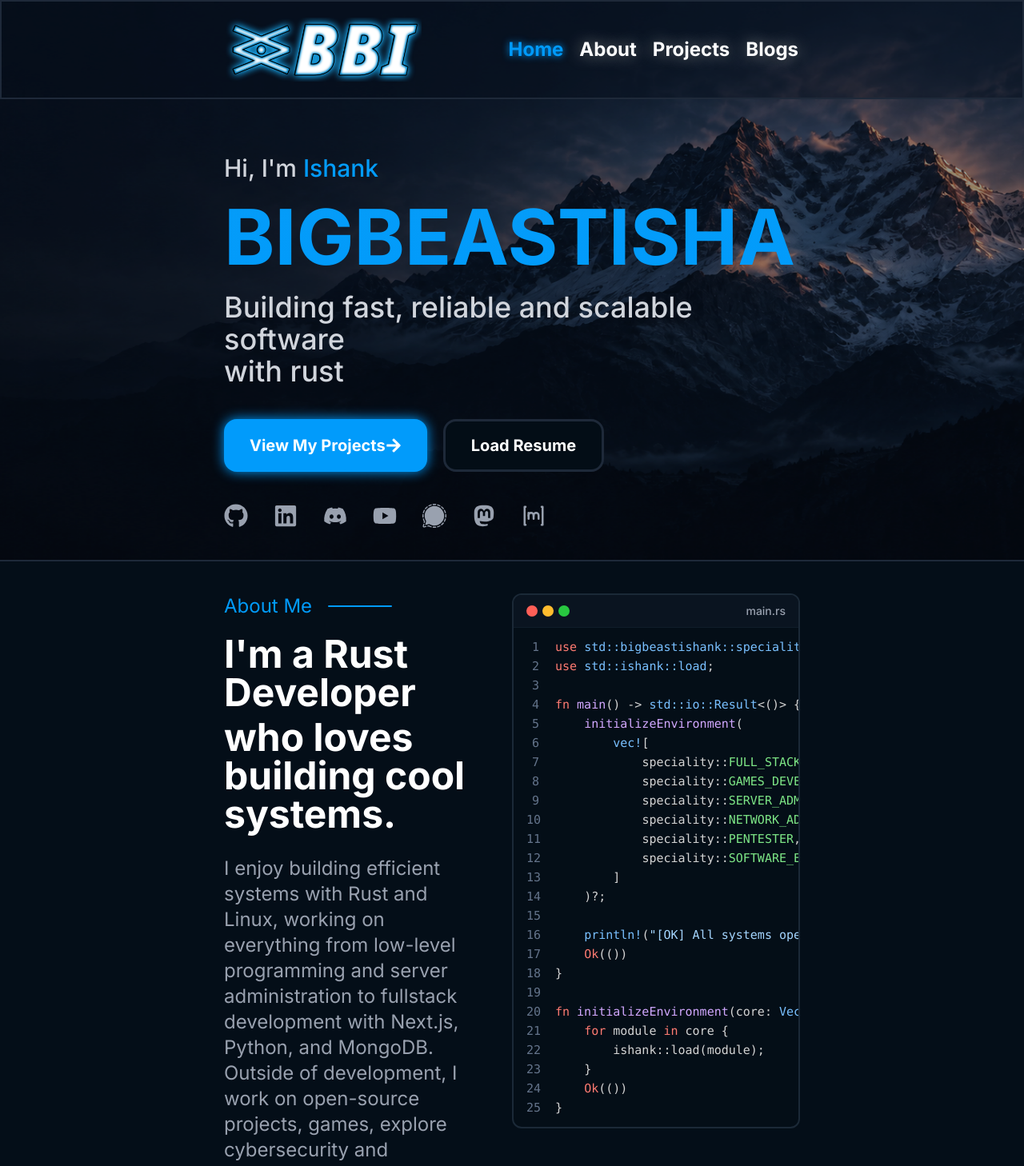
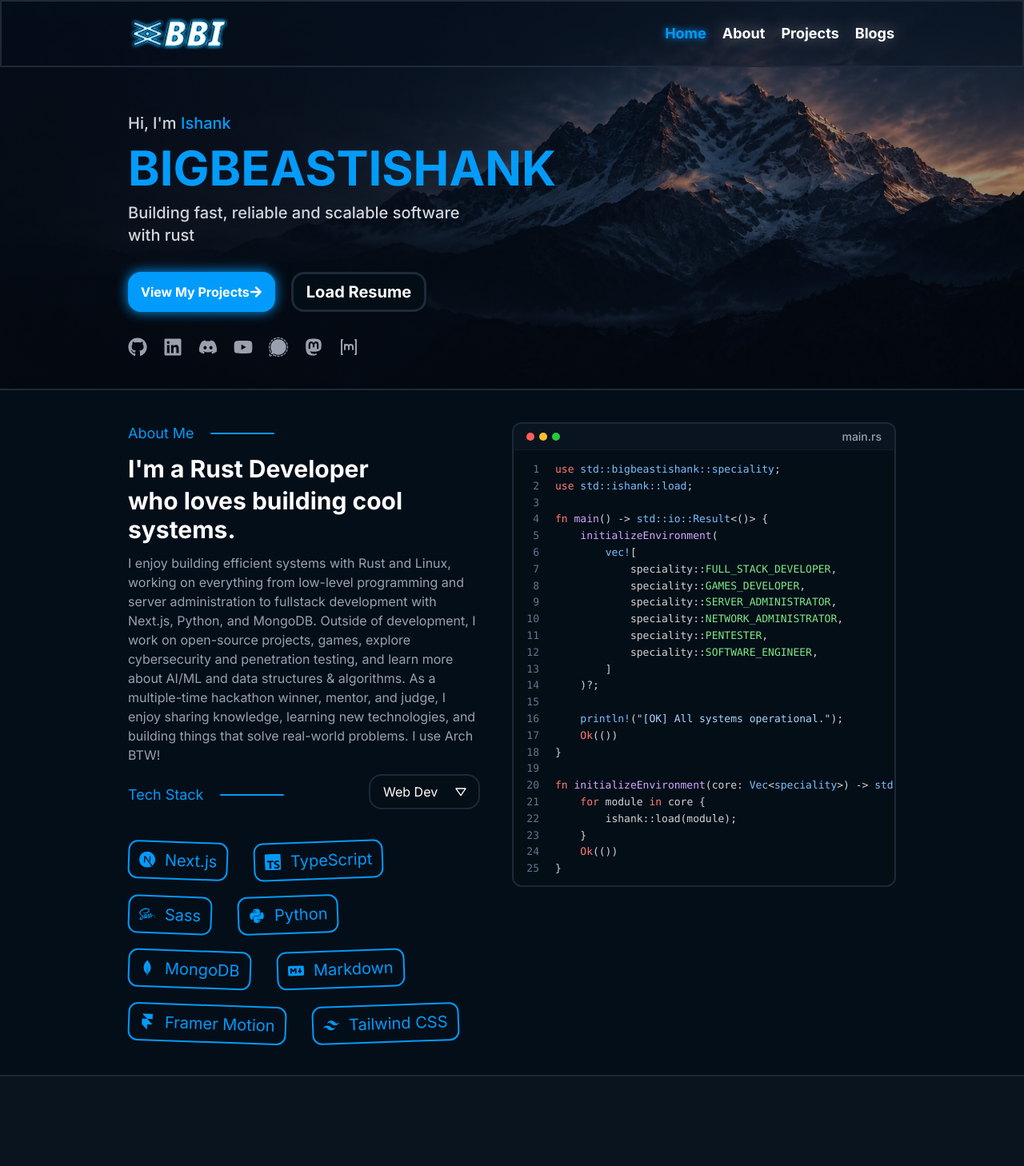
Before and after one commit to BIGBEASTISHANK/bigbeastishank.com, a Next.js app: page / in a window 1280 px wide. Shown: the top 1458 px of the page at 80% size. After the commit the page ends 1346 px from the top, so only its background shows below. Built offline with nearby package versions, Linux system fonts and the light colour scheme.

Commit message:
[FIX] Fixed resolution issue

```diff
--- a/data/TechStack.ts
+++ b/data/TechStack.ts
@@ -50,7 +50,7 @@ export const TechStack: Record<Section, Tech[]> = {
 	[Section.System]: [
 		{ name: "Rust", icon: FaRust },
 		{ name: "C++", icon: SiCplusplus },
-		{ name: "C", icon: SiC },
+		{ name: "C Lang", icon: SiC },
 		{ name: "Bash", icon: SiGnubash },
 		{ name: "Linux", icon: FaLinux },
 	],
--- a/src/app/layout.tsx
+++ b/src/app/layout.tsx
@@ -1,12 +1,11 @@
 import type { Metadata } from "next";
-import { Inter, JetBrains_Mono } from "next/font/google";
+import { Inter } from "next/font/google";
 import "@/styles/tailwindimport.css";
 import "@/styles/globals.scss";
 import NavbarComponent from "@/components/Navbar";
 
 const inter = Inter({
 	subsets: ["latin"],
-	variable: "--font-inter",
 });
 
 export const metadata: Metadata = {
--- a/src/components/About.tsx
+++ b/src/components/About.tsx
@@ -6,22 +6,24 @@ import { useState } from "react";
 
 export default function AboutComponent() {
 	const tabCharacter = "\t";
-	const [currentTechStack, setCurrentTechStack] = useState<Section>(Section.System);
+
+	const drfaultCurrectTechStack = Section.WebDev;
+	const [currentTechStack, setCurrentTechStack] = useState<Section>(drfaultCurrectTechStack);
 
 	return (
-		<div id="about" className="bg-[#040E18] px-70 py-10 border-y-2 border-gray-800 flex">
+		<div id="about" className="bg-[#040E18] px-40 py-10 border-y-2 border-gray-800 flex">
 			{/* Left half */}
-			<div className="flex flex-col w-2/3 pr-10">
+			<div className="flex flex-col w-1/2 pr-10">
 				{/* Section title */}
 				<SectionTitleComponent title="About me" />
 
 				{/* Content */}
-				<div className="text-5xl font-bold flex flex-col gap-2">
+				<div className="text-3xl font-bold flex flex-col gap-1">
 					<p>I'm a Rust Developer</p>
 					<p>who loves building cool systems.</p>
 				</div>
 
-				<p className="flex flex-col gap-2 text-2xl text-gray-400 max-w-250 my-7">
+				<p className="flex flex-col gap-2 text-md text-gray-400 max-w-180 my-3">
 					I enjoy building efficient systems with Rust and Linux, working on everything from low-level
 					programming and server administration to fullstack development with Next.js, Python, and MongoDB.
 					Outside of development, I work on open-source projects, games, explore cybersecurity and penetration
@@ -30,14 +32,15 @@ export default function AboutComponent() {
 					that solve real-world problems. I use Arch BTW!
 				</p>
 
-				<div className="flex justify-between items-center mb-5 max-w-250">
+				<div className="flex justify-between items-center mb-5 max-w-180">
 					{/* Sub section title */}
 					<SectionTitleComponent title="Tech Stack" />
 
 					<div className="relative w-fit mb-5">
 						<select
 							onChange={(e) => setCurrentTechStack(e.target.value as Section)}
-							className="w-full cursor-pointer appearance-none rounded-2xl border-2 border-[#1B2937] bg-[#040E17] py-3 pl-5 pr-12 text-xl text-white outline-none select-none"
+							defaultValue={drfaultCurrectTechStack}
+							className="w-full cursor-pointer appearance-none rounded-2xl border-2 border-[#1B2937] bg-[#040E17] py-2 pl-4 pr-10 text-md text-white outline-none select-none"
 						>
 							{Object.values(Section).map((data) => (
 								<option key={data} value={data}>
@@ -50,13 +53,13 @@ export default function AboutComponent() {
 					</div>
 				</div>
 
-				<div className="flex gap-5 flex-wrap select-none">
+				<div className="flex gap-x-8 gap-y-5 flex-wrap select-none max-w-180">
 					{TechStack[currentTechStack].map((data, index) => (
 						<div
 							key={index}
-							className={`flex gap-5 text-2xl items-center px-5 py-2 text-[#019BFB] border-2 border-[#019BFB] rounded-2xl ${index % 2 === 0 ? "rotate-2" : "-rotate-2"}`}
+							className={`flex gap-3 text-xl items-center px-3 py-2 text-[#019BFB] border-2 border-[#019BFB] rounded-xl ${index % 2 === 0 ? "rotate-2" : "-rotate-2"}`}
 						>
-							<data.icon className="text-3xl" />
+							<data.icon className="text-xl" />
 							<p>{data.name}</p>
 						</div>
 					))}
@@ -68,17 +71,17 @@ export default function AboutComponent() {
 				{/* Code section */}
 				<div className="flex flex-col overflow-hidden rounded-xl border-2 border-[#1B2937] bg-[#040E17]">
 					{/* Title Bar */}
-					<div className="flex items-center justify-between border-b border-[#101D2A] bg-[#0A1420] px-4 py-2.5">
+					<div className="flex items-center justify-between border-b border-[#101D2A] bg-[#0A1420] px-4 py-1.5">
 						<div className="flex items-center gap-1.5">
-							<div className="h-3.5 w-3.5 rounded-full bg-[#FF5F57]" />
-							<div className="h-3.5 w-3.5 rounded-full bg-[#FEBC2E]" />
-							<div className="h-3.5 w-3.5 rounded-full bg-[#28C840]" />
+							<div className="h-2.5 w-2.5 rounded-full bg-[#FF5F57]" />
+							<div className="h-2.5 w-2.5 rounded-full bg-[#FEBC2E]" />
+							<div className="h-2.5 w-2.5 rounded-full bg-[#28C840]" />
 						</div>
 						<p className="text-sm font-medium text-gray-400 select-none">main.rs</p>
 					</div>
 
 					{/* Code */}
-					<div className="overflow-x-auto px-4 py-3 font-mono text-[15px] leading-6">
+					<div className="overflow-x-auto px-4 py-3 font-mono text-[13px] leading-6">
 						<div className="min-w-max" style={{ tabSize: 4 }}>
 							{[
 								<>
@@ -183,7 +186,7 @@ export default function AboutComponent() {
 								</>,
 								<>{"}"}</>,
 							].map((line, i) => (
-								<div key={i} className="flex h-6 whitespace-pre">
+								<div key={i} className="flex h-[1.3rem] whitespace-pre">
 									<span className="w-9 shrink-0 select-none pr-5 text-right text-[#64748B]">
 										{i + 1}
 									</span>
--- a/src/components/Hero.tsx
+++ b/src/components/Hero.tsx
@@ -14,14 +14,14 @@ export default function HeroComponent() {
 				className="object-cover object-top select-none -z-10"
 			/>
 
-			<div className="px-70 py-10 w-full h-full flex flex-col pt-48">
+			<div className="px-40 py-10 w-full h-full flex flex-col pt-35">
 				{/* Headings */}
-				<div className="flex flex-col gap-5">
-					<p className="text-3xl font-medium text-gray-300">
+				<div className="flex flex-col gap-3">
+					<p className="text-xl font-medium text-gray-300">
 						Hi, I'm <span className="text-gradient">Ishank</span>
 					</p>
-					<h1 className="text-8xl font-bold text-gradient">BIGBEASTISHANK</h1>
-					<p className="text-4xl font-medium text-gray-300">
+					<h1 className="text-6xl font-bold text-gradient">BIGBEASTISHANK</h1>
+					<p className="text-xl font-medium text-gray-300">
 						Building fast, reliable and scalable software
 						<br />
 						with rust
@@ -29,11 +29,11 @@ export default function HeroComponent() {
 				</div>
 
 				{/* Buitton */}
-				<div className="flex gap-5 my-10 font-bold select-none">
+				<div className="flex h-fit w-fit gap-5 my-8 font-bold select-none">
 					{/* Projects */}
 					<Link
 						href=""
-						className="px-8 py-4 rounded-2xl flex justify-center items-center text-xl button-glow"
+						className="px-4 py-2 rounded-2xl flex justify-center items-center text-md button-glow"
 					>
 						View My Projects <FaArrowRight className="font-thin" />
 					</Link>
@@ -41,17 +41,17 @@ export default function HeroComponent() {
 					{/* Load CV */}
 					<Link
 						href=""
-						className="px-8 py-4 rounded-2xl flex justify-center items-center text-xl bg-[#030D16] border-3 border-gray-800"
+						className="px-4 py-2 rounded-2xl flex justify-center items-center text-xl bg-[#030D16] border-3 border-gray-800"
 					>
 						Load Resume
 					</Link>
 				</div>
 
 				{/* Social Link */}
-				<div className="flex gap-8">
+				<div className="flex gap-5">
 					{SocialLink.map((data, index) => (
 						<a href={data.link} key={index} className="items-center text-gray-400">
-							<data.icon className="text-3xl" />
+							<data.icon className="text-2xl" />
 						</a>
 					))}
 				</div>
--- a/src/components/Navbar.tsx
+++ b/src/components/Navbar.tsx
@@ -7,14 +7,14 @@ export default function NavbarComponent() {
 	const [activeSection, setActiveSection] = useState<string>("Home");
 
 	return (
-		<nav className="navbar fixed top-0 left-0 flex w-full px-70 py-5 border-2 border-gray-800 bg-[#060E19]/40 z-100">
+		<nav className="navbar fixed top-0 left-0 flex w-full px-40 py-5 border-2 border-gray-800 bg-[#060E19]/40 z-100">
 			{/* Logo */}
-			<img src="/images/BBILogo.png" draggable={false} alt="logo" className="h-20 select-none my-auto" />
+			<img src="/images/BBILogo.png" draggable={false} alt="logo" className="h-10 select-none my-auto" />
 
 			{/* Spacer */}
 			<div className="w-full" />
 
-			<div className="flex gap-5 text-2xl my-auto font-bold">
+			<div className="flex gap-5 text-lg my-auto font-bold">
 				{NavLink.map((data, index) => (
 					<Link
 						key={index}
--- a/src/components/inner/SectionTitle.tsx
+++ b/src/components/inner/SectionTitle.tsx
@@ -1,7 +1,7 @@
 export default function SectionTitleComponent({ title }: { title: string }) {
 	return (
-		<div className="flex items-center gap-5 mb-5 w-fit">
-			<p className="capitalize text-2xl text-[#019BFB] select-none">{title}</p>
+		<div className="flex items-center gap-5 mb-3 w-fit">
+			<p className="capitalize text-lg text-[#019BFB] select-none">{title}</p>
 			<div className="w-20 h-0.5 bg-[#019BFB] rounded-full" />
 		</div>
 	);
```
